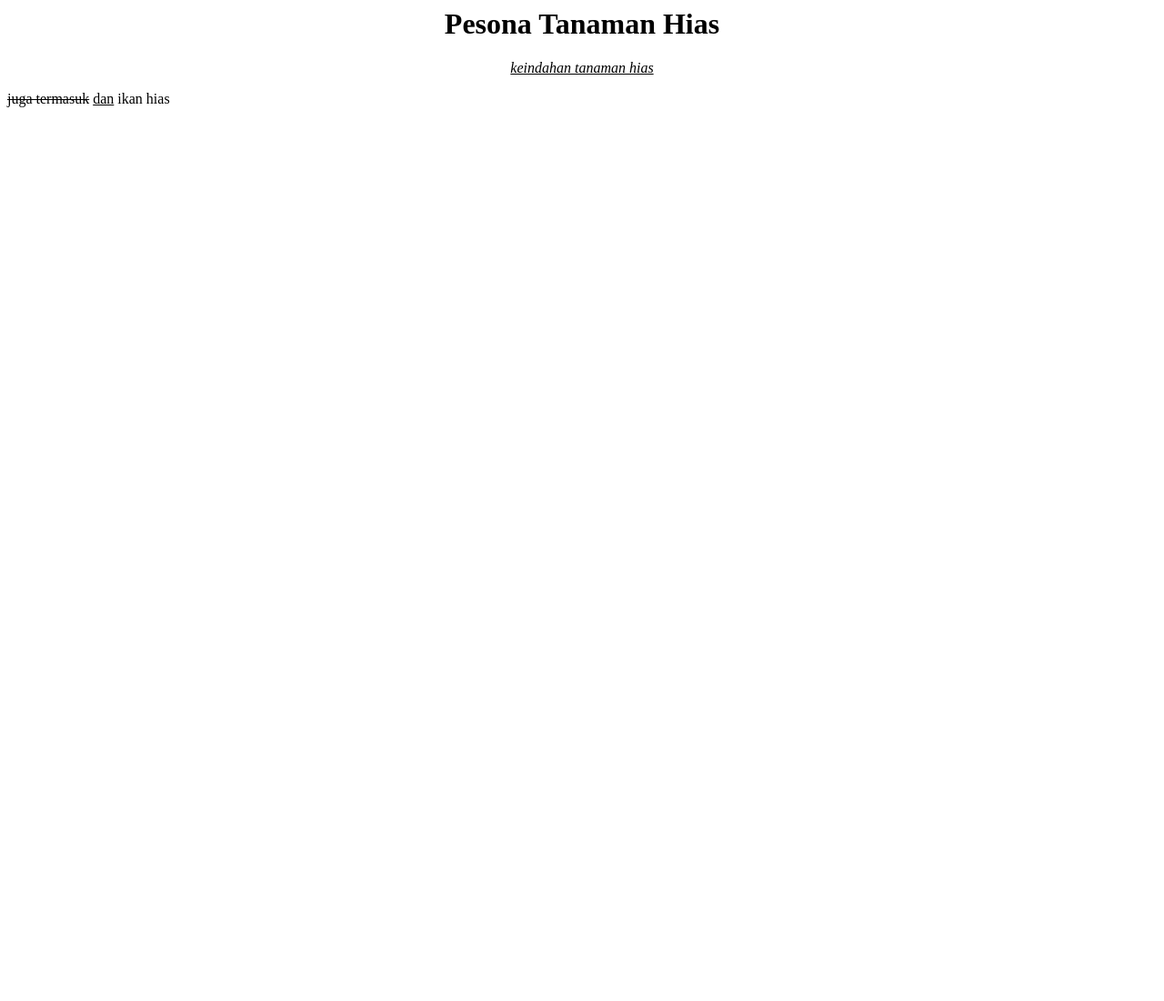
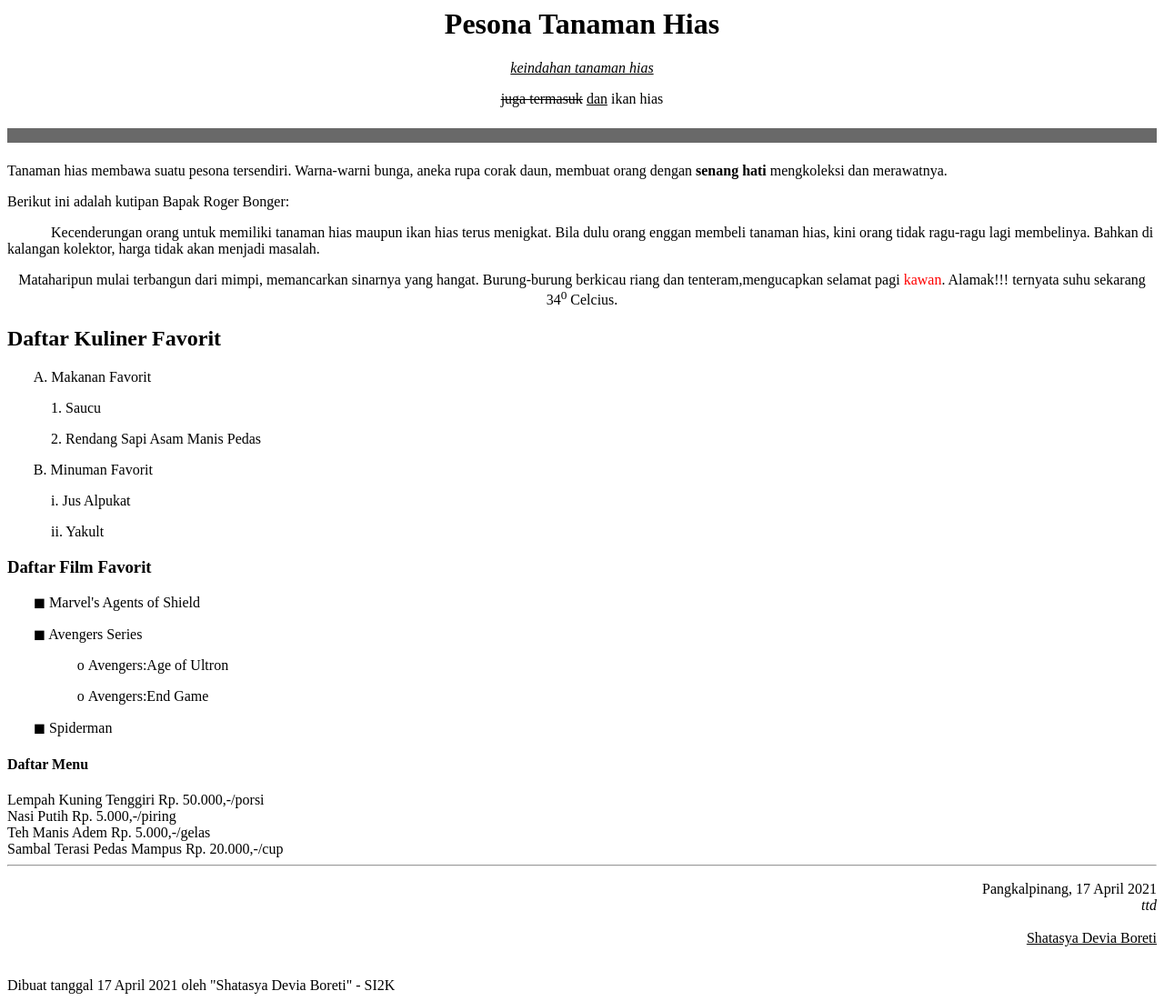
Before and after one commit to ShatasyaSI2K/dpw, a plain HTML site: page 2/index.html in a window 1280 px wide. Shown: the whole page at 91% size. Before the commit the page ends 800 px from the top, so only its background shows below. Drawn offline with Linux system fonts and the light colour scheme.

Commit message:
Update index.html

```diff
--- a/2/index.html
+++ b/2/index.html
@@ -5,5 +5,45 @@
     </em>
   </u>
 </p>
-<s align="center">juga termasuk</s> <u>dan</u> ikan hias
-<marquee bgcolor="#696969 direction="right"></marquee>
+<p align="center">
+  <s>juga termasuk</s> <u>dan</u> ikan hias
+</p>
+<h5 style="background-color:#696969;"><br></h5>
+<p align="justify">Tanaman hias membawa suatu pesona tersendiri. Warna-warni bunga, aneka rupa corak daun, membuat orang dengan <b>senang hati</b> mengkoleksi dan merawatnya.</p>
+<p align="left">Berikut ini adalah kutipan Bapak Roger Bonger:</p>
+<p style="text-align:left; text-indent:0.5in;">Kecenderungan orang untuk memiliki tanaman hias maupun ikan hias terus menigkat. Bila dulu orang enggan membeli tanaman hias, kini orang tidak ragu-ragu lagi membelinya. Bahkan di kalangan kolektor, harga tidak akan menjadi masalah.</p>
+<p align="center">Mataharipun mulai terbangun dari mimpi, memancarkan sinarnya yang hangat. Burung-burung berkicau riang dan tenteram,mengucapkan selamat pagi <font color=red>kawan</font>. Alamak!!! ternyata suhu sekarang 34<sup>0</sup> Celcius.</p>
+<h2>Daftar Kuliner Favorit</h2>
+<p style="text-align:left; text-indent:0.3in;">A. Makanan Favorit</p>
+<p style="text-align:left; text-indent:0.5in;">1. Saucu</p>
+<p style="text-align:left; text-indent:0.5in;">2. Rendang Sapi Asam Manis Pedas</p>
+<p style="text-align:left; text-indent:0.3in;">B. Minuman Favorit</p>
+<p style="text-align:left; text-indent:0.5in;">i. Jus Alpukat</p>
+<p style="text-align:left; text-indent:0.5in;">ii. Yakult</p>
+<h3>Daftar Film Favorit</h3>
+<p style="text-align:left; text-indent:0.3in;">&#9724; Marvel's Agents of Shield<br>
+<p style="text-align:left; text-indent:0.3in;">&#9724; Avengers Series<br>
+<p style="text-align:left; text-indent:0.8in;">&#959; Avengers:Age of Ultron<br>
+<p style="text-align:left; text-indent:0.8in;">&#959; Avengers:End Game<br>
+<p style="text-align:left; text-indent:0.3in;">&#9724; Spiderman<br>
+<h4>Daftar Menu</h4>
+<td>Lempah Kuning Tenggiri<td>
+<td>Rp. 50.000,-/porsi</td>
+<br>
+<td>Nasi Putih</td>
+<td>Rp. 5.000,-/piring</td>
+<br>
+<td>Teh Manis Adem</td>
+<td>Rp. 5.000,-/gelas</td>
+<br>
+<td>Sambal Terasi Pedas Mampus</td>
+<td>Rp. 20.000,-/cup</td>
+<hr>
+<p align="right">Pangkalpinang, 17 April 2021<br>
+<em>ttd</em>
+<br>
+<br>
+<u>Shatasya Devia Boreti</u>
+</p>
+<br>
+<!--komentar-->Dibuat tanggal 17 April 2021 oleh "Shatasya Devia Boreti" - SI2K
```
